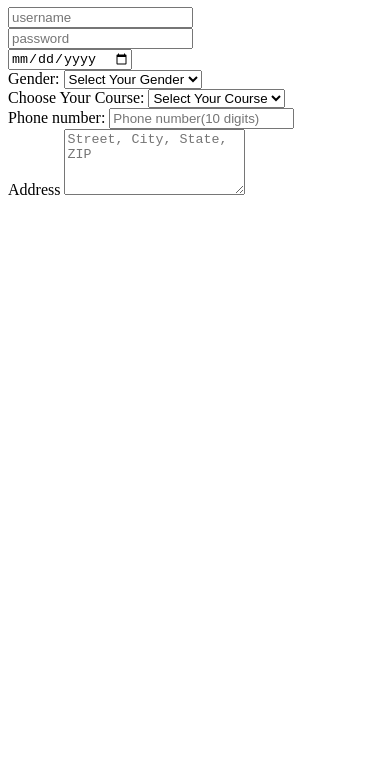
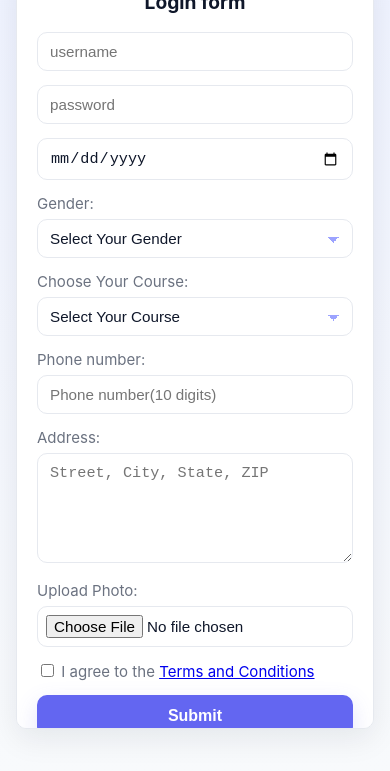
Before and after one commit to VaibhavChauhan7299/login-form2, a plain HTML site: page index.html in a window 390 px wide. Shown: the part 73-844 px from the top of the page. Drawn offline with nearby package versions, Linux system fonts and the light colour scheme.

Commit message:
This form is different from the previous form and all the details required for login have been filled in this form.

```diff
--- a/index.html
+++ b/index.html
@@ -50,8 +50,21 @@
             <input type="tel" placeholder="Phone number(10 digits)" name="phone" required minlength="10" maxlength="10" pattern="[0-9]{10}" inputmode="numeric">
             </div>
             <div class="input-box">
-                <label for="address">Address</label>
+                <label for="address">Address:</label>
                 <textarea id="address" name="address" placeholder="Street, City, State, ZIP" rows="4" maxlength="500" required></textarea>
+            </div>
+            <div class="input-box">
+                <label for="photo">Upload Photo:</label>
+                <input type="file" id="photo" name="photo" accept="image/*"required>
+            </div>
+            <div class="input-box">
+                <label>
+                    <input type="checkbox" name="agree" id="agree" required>
+                    I agree to the <a href="/terms-and-conditions.html" target="_blank">Terms and Conditions</a>
+                </label>
+            </div>
+            <div class="input-box">
+                <button type="submit">Submit</button> <button type="reset">Reset</button>
             </div>
         </form>
     </body>
--- a/style.css
+++ b/style.css
@@ -0,0 +1,132 @@
+/* Professional form styles for login-form2 */
+:root{
+	--bg-1: #eef2ff; /* soft page gradient */
+	--bg-2: #ffffff;
+	--accent: #6366f1; /* indigo */
+	--muted: #6b7280;
+	--border: #e6e9ef;
+	--radius: 12px;
+	--max-width: 520px;
+}
+
+*{box-sizing: border-box}
+html,body{height:100%}
+body{
+	margin:0;
+	font-family: 'Inter', system-ui, -apple-system, 'Segoe UI', Roboto, 'Helvetica Neue', Arial;
+	background: linear-gradient(180deg,var(--bg-1), #f8fafc);
+	color:#111827;
+	-webkit-font-smoothing:antialiased;
+	-moz-osx-font-smoothing:grayscale;
+	display:flex;
+	align-items:center;
+	justify-content:center;
+	padding:32px 16px;
+}
+
+.wrapper{
+	width:100%;
+	max-width: 520px;
+    max-height: 90vh;             /*limit wrapper height to 90% of viewport */
+    overflow-y: auto;             /*enaable verticle scrolling inside wrapper*/
+	background: var(--bg-2);
+	border-radius:var(--radius);
+	box-shadow: 0 10px 30px rgba(17,24,39,0.08);
+	border:1px solid var(--border);
+	padding:32px;
+}
+/*smooth scrolblbar on webkit browesers (chorm , safari)*/
+.wrapper::-webkit-scrollbar {
+    width: 6px;
+}
+.wrapper::-webkit-scrollbar-track {
+    backgorund: #f1f5f9;
+    border-radius: 3px;
+}
+.wrapper:;-webkit-scrollbar-thumb {
+    backgrund: #cbd5e1;
+    border-raius: 3px;
+}
+.wrapper::-webkit-scrollbar-thumb:hover {
+    background: #94a3b8;
+}
+
+
+form h1{
+	margin:0 0 18px 0;
+	font-size:1.4rem;
+	font-weight:700;
+	text-align:center;
+	color:#0f172a;
+}
+
+.input-box{margin-bottom:14px}
+.input-box label{display:block;margin-bottom:6px;color:var(--muted);font-size:0.94rem}
+
+input[type="text"], input[type="password"], input[type="date"], input[type="tel"],
+select, textarea, input[type="file"]{
+	width:100%;
+	padding:10px 12px;
+	font-size:0.95rem;
+	border-radius:10px;
+	border:1px solid var(--border);
+	background: #fff;
+	color: #0f172a;
+	outline: none;
+	transition: box-shadow .12s ease, border-color .12s ease;
+}
+
+textarea{min-height:110px;resize:vertical}
+
+input:focus, select:focus, textarea:focus{
+	border-color: var(--accent);
+	box-shadow: 0 6px 20px rgba(99,102,241,0.10);
+}
+
+select{appearance: none;padding-right:36px;background-image:linear-gradient(45deg,transparent 50%, #9ca3ff 50%),linear-gradient(135deg,#9ca3ff 50%, transparent 50%);background-position: calc(100% - 18px) calc(1em + 2px), calc(100% - 13px) calc(1em + 2px);background-size: 6px 6px, 6px 6px;background-repeat: no-repeat, no-repeat}
+
+.input-box input[type="file"]{padding:8px}
+
+.input-box .checkbox{display:flex;align-items:center;gap:8px}
+.input-box .checkbox input{width:16px;height:16px}
+
+.btn-submit, button[type="submit"]{
+	display:inline-block;
+	width:100%;
+	padding:12px 14px;
+	font-size:1rem;
+	font-weight:600;
+	color:#fff;
+	background:var(--accent);
+	border:none;
+	border-radius:10px;
+	cursor:pointer;
+	box-shadow: 0 8px 22px rgba(99,102,241,0.18);
+	transition: transform .08s ease, box-shadow .12s ease;
+}
+.btn-submit:hover{transform:translateY(-2px);box-shadow:0 12px 32px rgba(99,102,241,0.22)}
+
+.input-box button[type="reset"]{
+	display:inline-block;
+	margin-top:8px;
+	padding:10px 12px;
+	background:transparent;
+	border:1px solid var(--border);
+	color:var(--muted);
+	border-radius:10px;
+	cursor:pointer;
+}
+
+.small{font-size:0.85rem;color:var(--muted)}
+
+/* responsive */
+@media (max-width:520px){
+	.wrapper{padding:20px;border-radius:10px}
+	form h1{font-size:1.2rem}
+}
+
+/* utility spacing */
+.mt-6{margin-top:6px}
+
+/* visually hide default file input label on small screens if needed */
+input[type="file"]::-webkit-file-upload-button{cursor:pointer}
```
